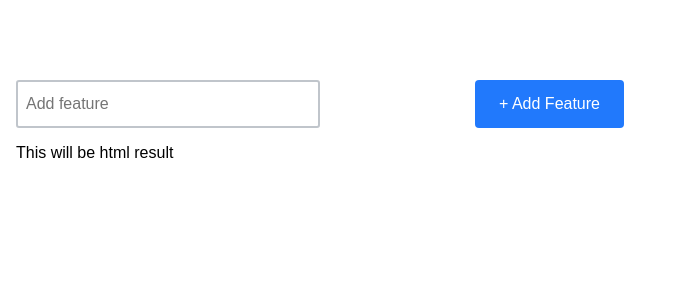
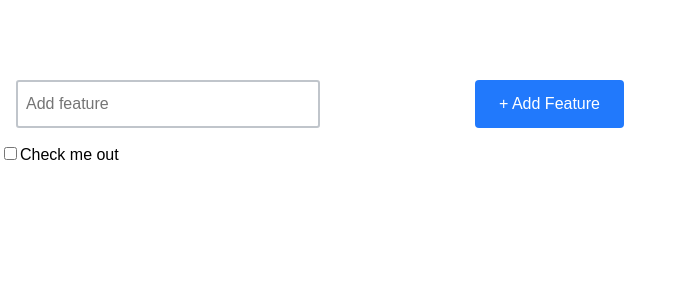
Before and after one commit to martynas-marcenko/react-app, a React (Create React App) app: page / in a window 1280 px wide. Shown: the top 300 px of the page, without its empty margins (0-683 px from the left). Built offline with nearby package versions, Linux system fonts and the light colour scheme.

Commit message:
checkbox adds to state: true

```diff
--- a/src/App.jsx
+++ b/src/App.jsx
@@ -3,12 +3,14 @@ import './App.css';
 import Features from './components/Features';
 import Result from './components/Result';
 import OutputFeatures from './components/OutputFeatures';
-
+import Benefits from './components/Benefits';
+import OutputBenefits from './components/OutputBenefits';
 
 class App extends React.Component {
     state = {
         //Features will be an object full of diferent features:
         features: {},
+        benefits: {},
     }
     //We need a method, that updates state. This method is written bellow:
     addDescription = FeatureThatHasBeenAddedInFeaturesFormInputFieldAndLabelIncluded => {
@@ -33,6 +35,16 @@ class App extends React.Component {
             features: featureState
         });
     };
+    addBenefit = BenefitThatHasBeenAddedInBenefitsCheckboxInput => {
+        const newBenefit = {
+            ...this.state.benefits
+        };
+        newBenefit[`benefit${Date.now()}`] = BenefitThatHasBeenAddedInBenefitsCheckboxInput;
+        this.setState({
+            benefit: newBenefit,
+        });
+    }
+
     render() {
         return (
             <div className="App">
@@ -50,12 +62,14 @@ class App extends React.Component {
                             </div>
                         </div>
                         <div className="col-6">
-
                         </div>
                     </div>
                     <div className="row">
-                        <div className="col-6">
-                            <Result />
+                        <Benefits addBenefit={this.addBenefit} />
+                        <div className="benefits">
+                            {Object.keys(this.state.benefits).map(key =>
+                                <OutputBenefits key={key} index={key} benefitprop={this.state.benefits[key]} />
+                            )}
                         </div>
                     </div>
                 </div>
--- /dev/null
+++ b/src/components/Benefits.jsx
@@ -0,0 +1,27 @@
+import React from 'react';
+
+
+class Benefits extends React.Component {
+    benefitRef = React.createRef();
+
+    handleSubmit = event => {
+        event.preventDefault();
+        const benefits = {
+            benefit: this.benefitRef.current.checked,
+        }
+        this.props.addBenefit(benefits);
+    }
+
+    render() {
+        return (
+            <div className="checkbox">
+                <label>
+                    <input type="checkbox" ref={this.benefitRef} onChange={this.handleSubmit} />
+                    Check me out
+                </label>
+            </div>
+        );
+    }
+}
+
+export default Benefits;
--- /dev/null
+++ b/src/components/OutputBenefits.jsx
@@ -0,0 +1,14 @@
+import React from 'react';
+
+
+class OutputBenefits extends React.Component {
+    render() {
+        return (
+            <div className="col-6">
+                {this.props.benefitprop.benefit}
+            </div>
+        );
+    }
+}
+
+export default OutputBenefits;
```
